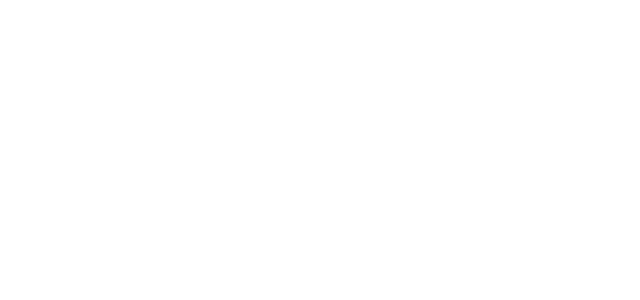
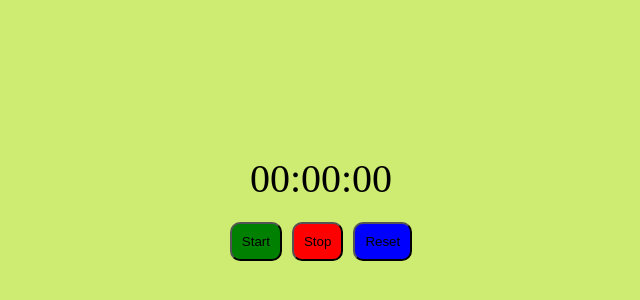
Before and after one commit to sakigo9/React-JS-Machine-Coding-Project, a React (Vite) app in the folder projects/: page /stopwatch in a window 1280 px wide. Before the commit this address had no page. Shown: the part 192-492 px from the top of the page, without its empty margins (319-959 px from the left). Built offline with nearby package versions, Linux system fonts and the light colour scheme; a web font is replaced by a local one.

Commit message:
feat: added stop-watch

```diff
--- a/projects/src/Routes.tsx
+++ b/projects/src/Routes.tsx
@@ -5,6 +5,7 @@
 import ThemeSwitch from './containers/projects/ThemeSwitch/ThemeSwitch';
 import ToDos from './containers/projects/ToDosPart2/ToDos';
 import Timer from './containers/projects/Timer/Timer';
+import Stopwatch from './containers/projects/Stopwatch/Stopwatch';
 const ProjectRoutes: React.FC = () => {
   return (
     <Router>
@@ -14,6 +15,7 @@
         <Route path="/theme" element={<ThemeSwitch />} />
         <Route path="/toDos2" element={<ToDos />} />
         <Route path="/timer" element={<Timer />} />
+        <Route path="/stopwatch" element={<Stopwatch />} />
       </Routes>
     </Router>
   );
--- /dev/null
+++ b/projects/src/containers/projects/Stopwatch/Stopwatch.css
@@ -0,0 +1,35 @@
+.stopwatch-container {
+  display: flex;
+  flex-direction: column;
+  justify-content: center;
+  align-items: center;
+  height: 100vh;
+  width: 100vw;
+  gap: 20px;
+  background-color: #bbe53dba;
+}
+
+.timer {
+  font-size: 40px;
+}
+
+.controls {
+  display: flex;
+  gap: 10px;
+}
+
+.btn {
+  border-radius: 10px;
+  padding: 10px;
+}
+.start {
+  background-color: green;
+}
+
+.stop {
+  background-color: red;
+}
+
+.reset {
+  background-color: blue;
+}
--- /dev/null
+++ b/projects/src/containers/projects/Stopwatch/Stopwatch.tsx
@@ -0,0 +1,61 @@
+import React, { useState, useEffect, useRef } from 'react';
+import './Stopwatch.css';
+
+const Stopwatch: React.FC = () => {
+  const [isRunning, setIsRunning] = useState(false);
+  const startTimeRef = useRef(0);
+  const intervalIdInstanceRef = useRef(0);
+  const [time, setTime] = useState(0);
+
+  useEffect(() => {
+    if (isRunning) {
+      intervalIdInstanceRef.current = setInterval(() => {
+        const timeElapsed = Date.now() - startTimeRef.current;
+        setTime(timeElapsed);
+      }, 10);
+    }
+    return () => clearInterval(intervalIdInstanceRef.current);
+  }, [isRunning]);
+  const timerValue = () => {
+    const minutes = Math.floor((time / 1000 / 60) % 60)
+      .toString()
+      .padStart(2, '0');
+    const seconds = Math.floor((time / 1000) % 60)
+      .toString()
+      .padStart(2, '0');
+    const milleseconds = Math.floor((time % 1000) % 10)
+      .toString()
+      .padStart(2, '0');
+
+    return minutes + ':' + seconds + ':' + milleseconds;
+  };
+
+  const start = () => {
+    setIsRunning(true);
+    startTimeRef.current = Date.now() - time;
+  };
+  const stop = () => {
+    setIsRunning(false);
+  };
+  const reset = () => {
+    setTime(0);
+    setIsRunning(false);
+  };
+  return (
+    <div className="stopwatch-container">
+      <div className="timer">{timerValue()}</div>
+      <div className="controls">
+        <button className="btn start" onClick={start}>
+          Start
+        </button>
+        <button className="btn stop" onClick={stop}>
+          Stop
+        </button>
+        <button className="btn reset" onClick={reset}>
+          Reset
+        </button>
+      </div>
+    </div>
+  );
+};
+export default Stopwatch;
```
